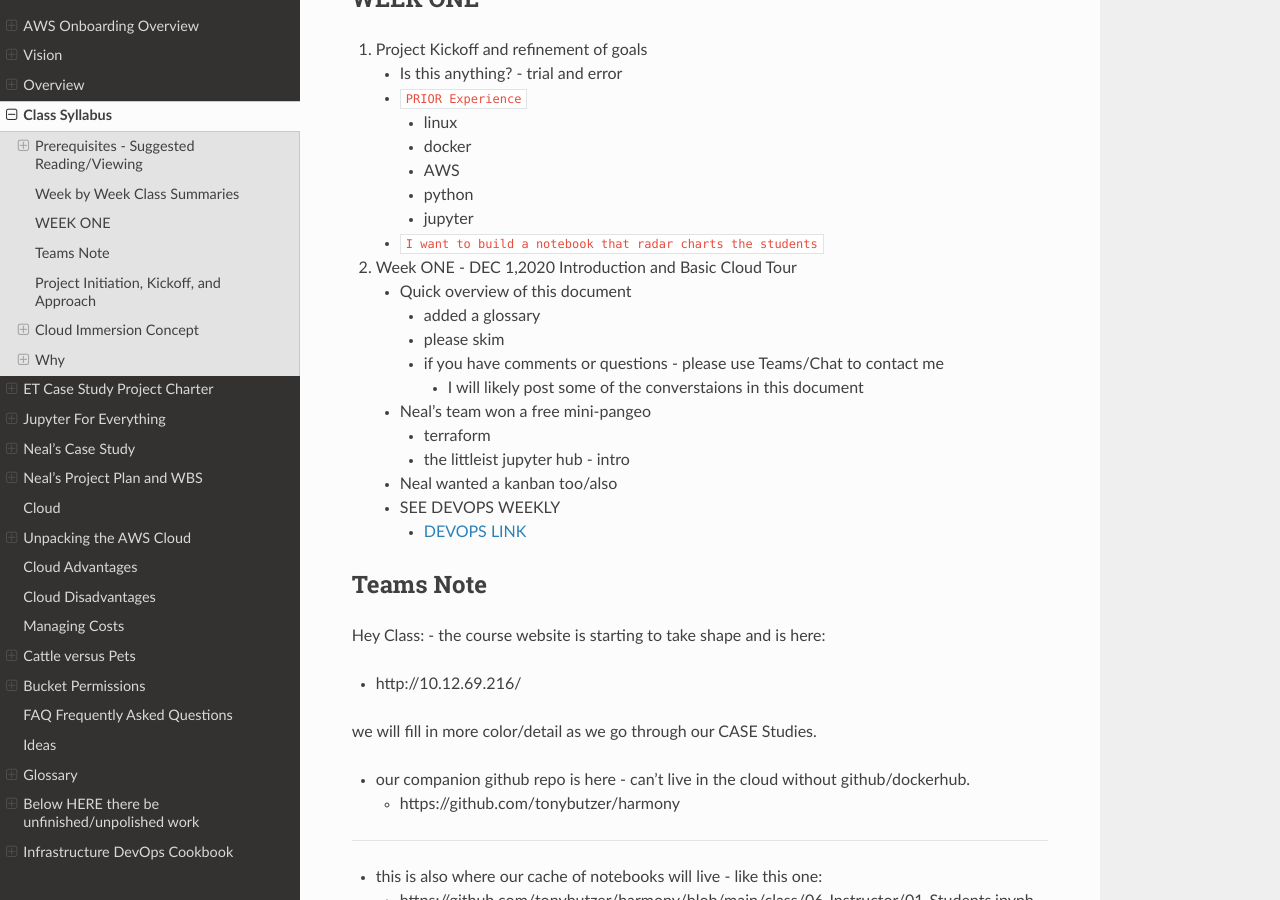
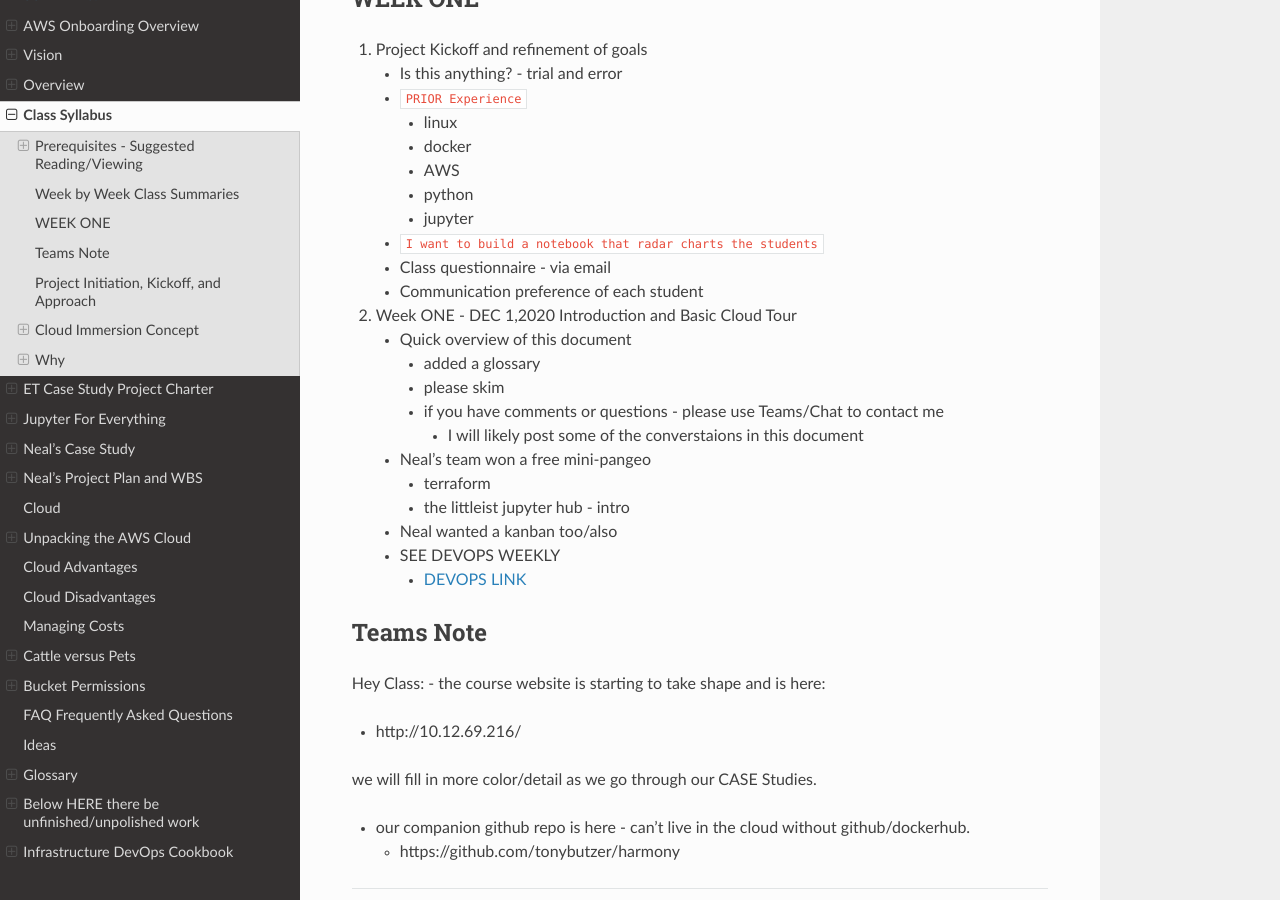
Before and after one commit to tonybutzer/harmony, a Sphinx documentation site: the page built from documentation/source/00weekbyweek.md, in a window 1280 px wide and 900 px high, scrolled down 955 px. Built offline with Sphinx 7.4.7 and the Read the Docs theme 2.0.0, drawn with Linux system fonts in a browser that asks for light colours; pages that are not in the unit, such as notebooks, are missing from menus.

Commit message:
automatic git update from Makefile

```diff
--- a/documentation/source/00weekbyweek.md
+++ b/documentation/source/00weekbyweek.md
@@ -29,6 +29,8 @@
 		- python
 		- jupyter
 	- `I want to build a notebook that radar charts the students`
+	- Class questionnaire - via email
+	- Communication preference of each student
 1. Week ONE - DEC 1,2020 Introduction and Basic Cloud Tour
 	- Quick overview of this document
 		- added a glossary
```
Also changed, not shown: documentation/source/00define_ET.md (+1 -0 lines).
